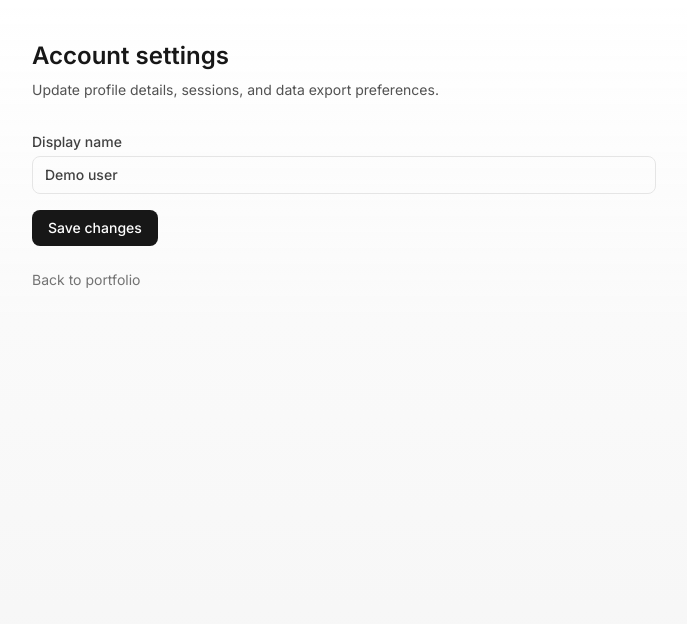
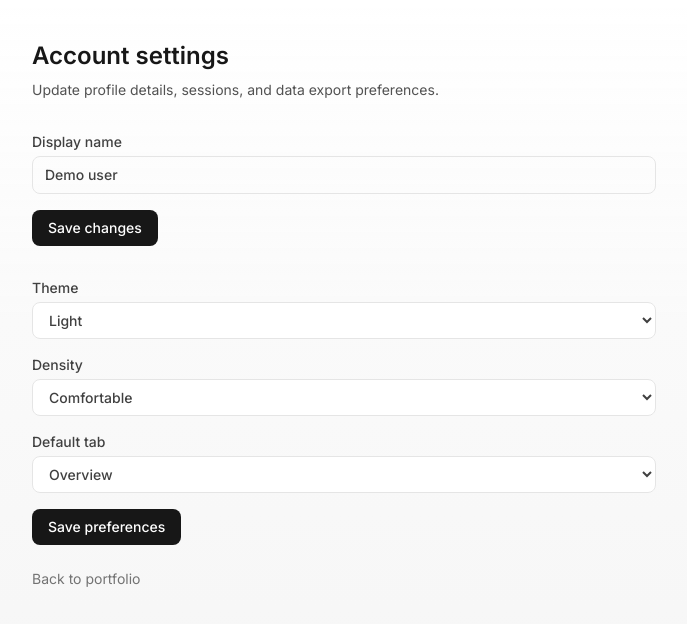
Before and after one commit to dylanfernandezdelara/market-financials-demo, a Next.js app: page /settings in a window 1280 px wide. Shown: the top 624 px of the page, without its empty margins (296-983 px from the left). Built offline with nearby package versions, Linux system fonts and the light colour scheme.

Commit message:
feat(FDL-823): add settings controls for theme, density, and defaultTab
Co-Authored-By: fernandezdelaradylan <fernandezdelaradylan@gmail.com>

```diff
--- a/app/settings/page.tsx
+++ b/app/settings/page.tsx
@@ -1,4 +1,5 @@
 import Link from "next/link";
+import { PreferencesForm } from "@/components/features/preferences-form";
 
 export default function SettingsPage() {
   return (
@@ -23,6 +24,7 @@ export default function SettingsPage() {
           Save changes
         </button>
       </form>
+      <PreferencesForm />
       <p className="mt-6 text-sm text-neutral-500">
         <Link href="/portfolio" className="text-neutral-900 underline">
           Back to portfolio
--- /dev/null
+++ b/components/features/preferences-form.tsx
@@ -0,0 +1,104 @@
+"use client";
+
+import { useEffect, useState } from "react";
+
+type Preferences = {
+  theme: string;
+  density: string;
+  defaultTab: string;
+};
+
+const themeOptions = ["light", "dark", "system"] as const;
+const densityOptions = ["comfortable", "compact"] as const;
+const tabOptions = ["overview", "portfolio", "markets"] as const;
+
+export function PreferencesForm() {
+  const [prefs, setPrefs] = useState<Preferences>({
+    theme: "light",
+    density: "comfortable",
+    defaultTab: "overview",
+  });
+  const [saving, setSaving] = useState(false);
+
+  useEffect(() => {
+    fetch("/api/user/preferences")
+      .then((r) => r.json())
+      .then((data: Preferences) => setPrefs(data))
+      .catch(() => {});
+  }, []);
+
+  function handleChange(key: keyof Preferences, value: string) {
+    setPrefs((prev) => ({ ...prev, [key]: value }));
+  }
+
+  async function handleSave(e: React.FormEvent) {
+    e.preventDefault();
+    setSaving(true);
+    try {
+      await fetch("/api/user/preferences", {
+        method: "PUT",
+        headers: { "Content-Type": "application/json" },
+        body: JSON.stringify(prefs),
+      });
+    } finally {
+      setSaving(false);
+    }
+  }
+
+  const selectClass =
+    "mt-1 w-full rounded-lg border border-neutral-200 px-3 py-2 text-sm bg-white";
+
+  return (
+    <form onSubmit={handleSave} className="mt-8 space-y-4">
+      <label className="block text-sm font-medium text-neutral-700">
+        Theme
+        <select
+          value={prefs.theme}
+          onChange={(e) => handleChange("theme", e.target.value)}
+          className={selectClass}
+        >
+          {themeOptions.map((o) => (
+            <option key={o} value={o}>
+              {o.charAt(0).toUpperCase() + o.slice(1)}
+            </option>
+          ))}
+        </select>
+      </label>
+      <label className="block text-sm font-medium text-neutral-700">
+        Density
+        <select
+          value={prefs.density}
+          onChange={(e) => handleChange("density", e.target.value)}
+          className={selectClass}
+        >
+          {densityOptions.map((o) => (
+            <option key={o} value={o}>
+              {o.charAt(0).toUpperCase() + o.slice(1)}
+            </option>
+          ))}
+        </select>
+      </label>
+      <label className="block text-sm font-medium text-neutral-700">
+        Default tab
+        <select
+          value={prefs.defaultTab}
+          onChange={(e) => handleChange("defaultTab", e.target.value)}
+          className={selectClass}
+        >
+          {tabOptions.map((o) => (
+            <option key={o} value={o}>
+              {o.charAt(0).toUpperCase() + o.slice(1)}
+            </option>
+          ))}
+        </select>
+      </label>
+      <button
+        type="submit"
+        disabled={saving}
+        className="rounded-lg bg-neutral-900 px-4 py-2 text-sm font-medium text-white disabled:opacity-50"
+      >
+        {saving ? "Saving\u2026" : "Save preferences"}
+      </button>
+    </form>
+  );
+}
```
